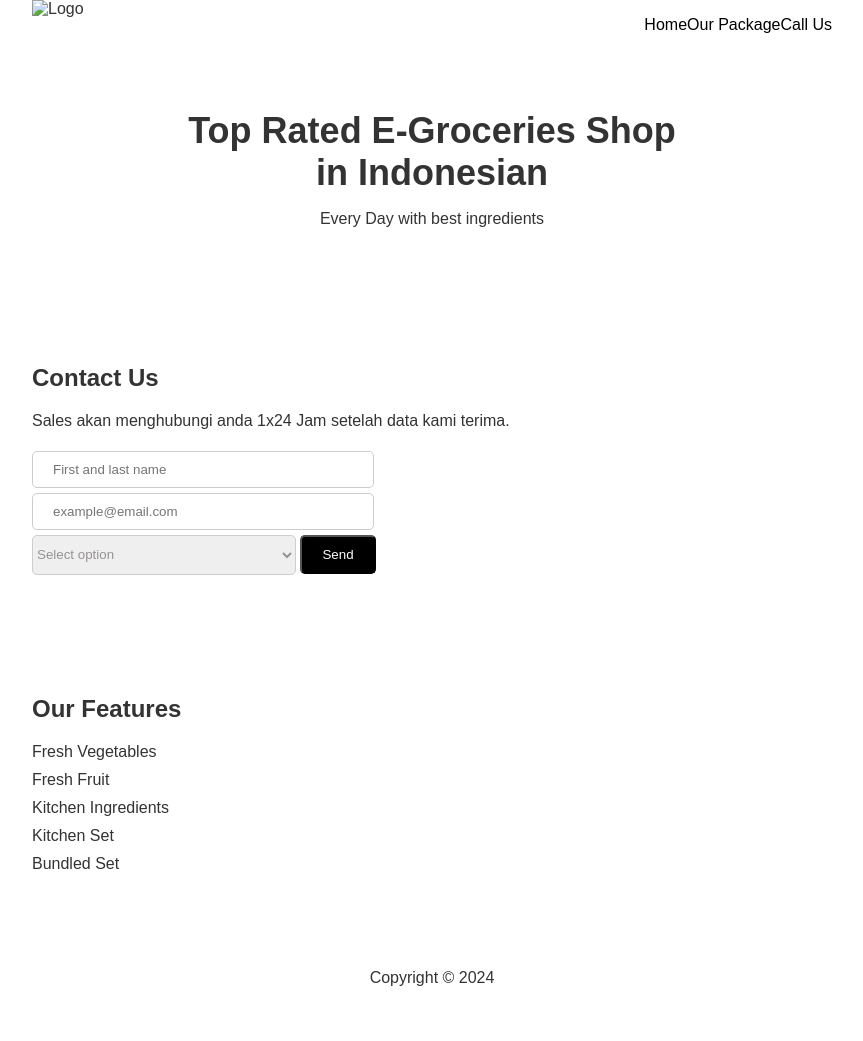
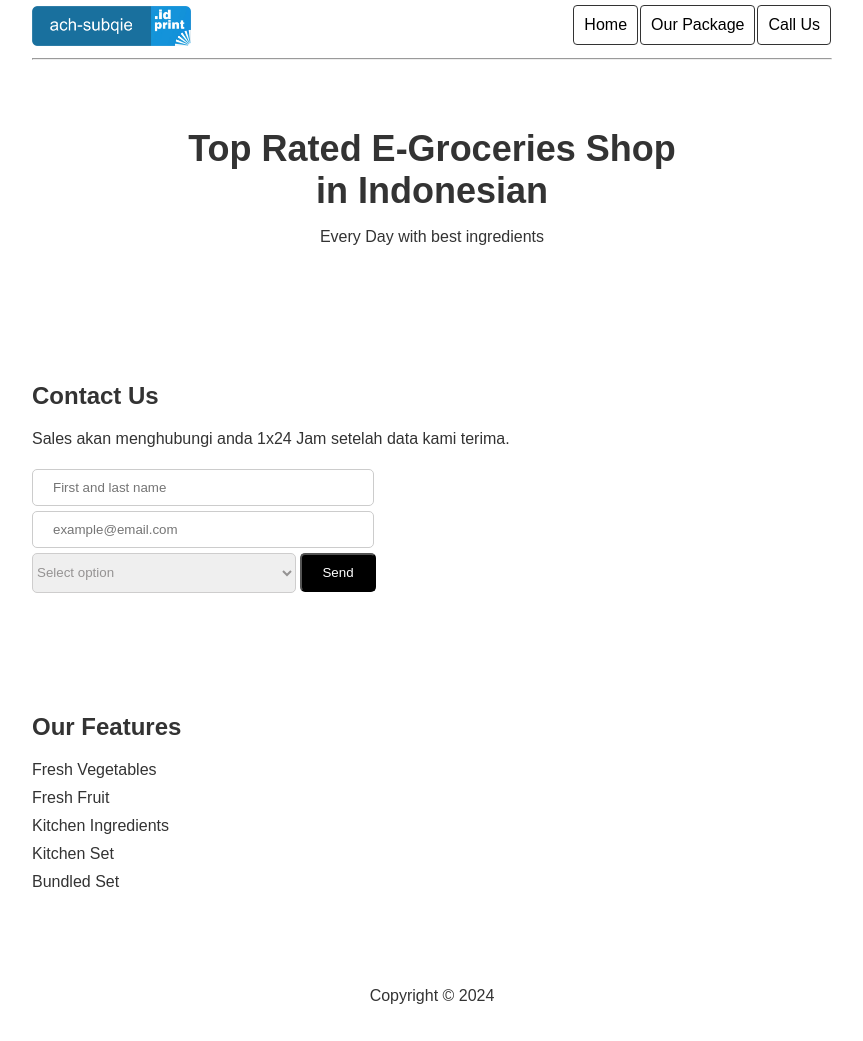
Before and after one commit to revou-fundamental-course/22-jan-24-ach-subeki, a plain HTML site: page index.html in a window 1280 px wide. Shown: the whole page, without its empty margins (208-1071 px from the left). Drawn offline with Linux system fonts and the light colour scheme.

Commit message:
tambah logo

```diff
--- a/index.html
+++ b/index.html
@@ -11,15 +11,15 @@
 
     <header>
         <div>
-            <img class="logo" src="logo.png" alt="Logo">
+            <img class="logo" src="logoid.png" alt="Logo">
         </div>
         <div class="nav">
-            <a href="#">Home</a>
-            <a href="#">Our Package</a>
-            <a href="#">Call Us</a>
+            <a class="nav-btn" href="#">Home</a>
+            <a class="nav-btn" href="#">Our Package</a>
+            <a class="nav-btn" href="#">Call Us</a>
         </div>
     </header>
-
+<hr>
     <main>
         <section class="hero">
             <h1>Top Rated E-Groceries Shop in Indonesian </h1>
--- a/style.css
+++ b/style.css
@@ -12,12 +12,21 @@ body {
   }
 
   .logo {
-    width: 100px;
+    height: 40px;
+    margin-top: 6px;
   }
 
   .nav {
     display: flex;
     align-items: center;
+
+  }
+  .nav-btn  {
+    align-items: center;
+    border: 1px solid #333;
+    border-radius: 4px;
+    padding: 10px;
+    margin: 1px;
   }
 
   a {
```
Also changed, not shown: logoid.png (added).
